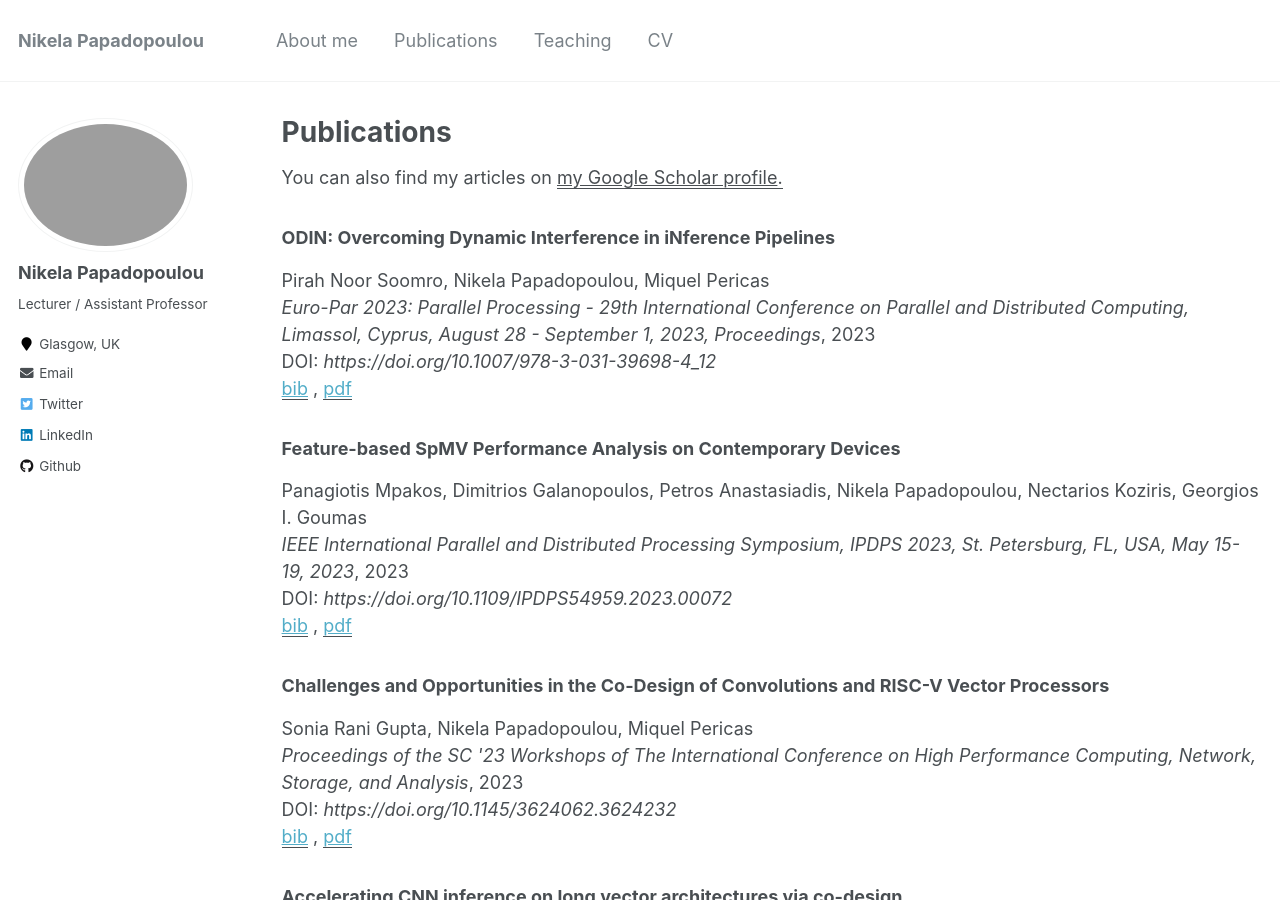
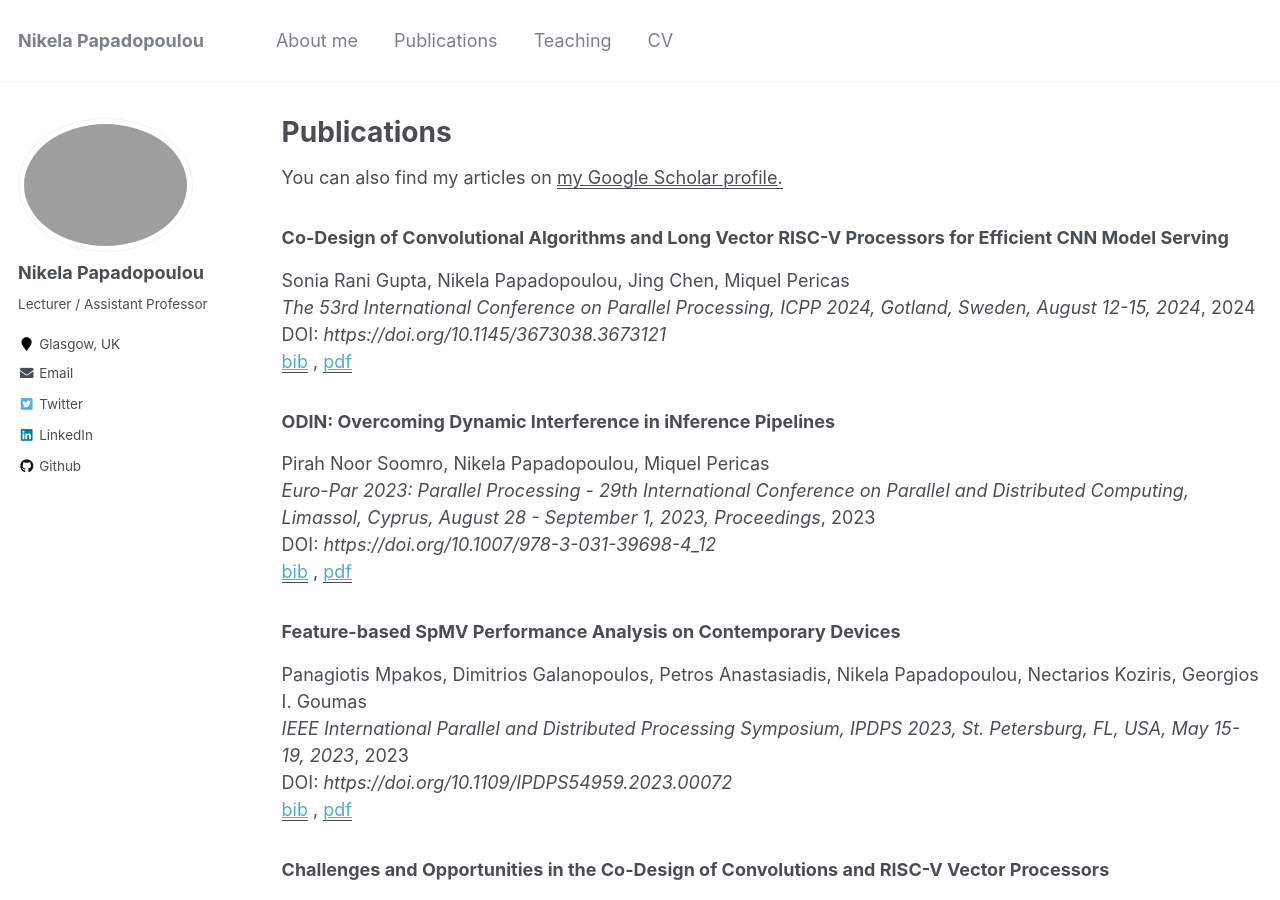
Before and after one commit to nikela/nikela.github.io, a Jekyll site: the page built from _pages/publications.md, in a window 1280 px wide and 900 px high. Built offline with Jekyll 4.4.1, drawn with Linux system fonts in a browser that asks for light colours.

Commit message:
Add ICPP24 paper

```diff
--- a/_pages/publications.md
+++ b/_pages/publications.md
@@ -5,7 +5,7 @@ permalink: /publications/
 author_profile: true
 ---
 
-You can also find my articles on <u><a href="{{author.googlescholar}}">my Google Scholar profile</a>.</u>
+You can also find my articles on <u><a href="https://scholar.google.com/citations?user=LJ1SVE0AAAAJ">my Google Scholar profile</a>.</u>
 
 {% include base_path %}
 {% assign publications = site.publications | sort: "year" |reverse  %}
--- /dev/null
+++ b/files/publications/citations/gupta2024codesign.bib
@@ -0,0 +1,7 @@
+@inproceedings{gupta2024co,
+  title={Co-Design of Convolutional Algorithms and Long Vector RISC-V Processors for Efficient CNN Model Serving},
+  author={Gupta, Sonia Rani and Papadopoulou, Nikela and Chen, Jing and Peric{\`a}s, Miquel},
+  booktitle={Proceedings of the 53rd International Conference on Parallel Processing},
+  pages={73--83},
+  year={2024}
+}
```
Also changed, not shown: _publications/gupta2024codesign.md (added, +10 -0 lines), 1 other file.
